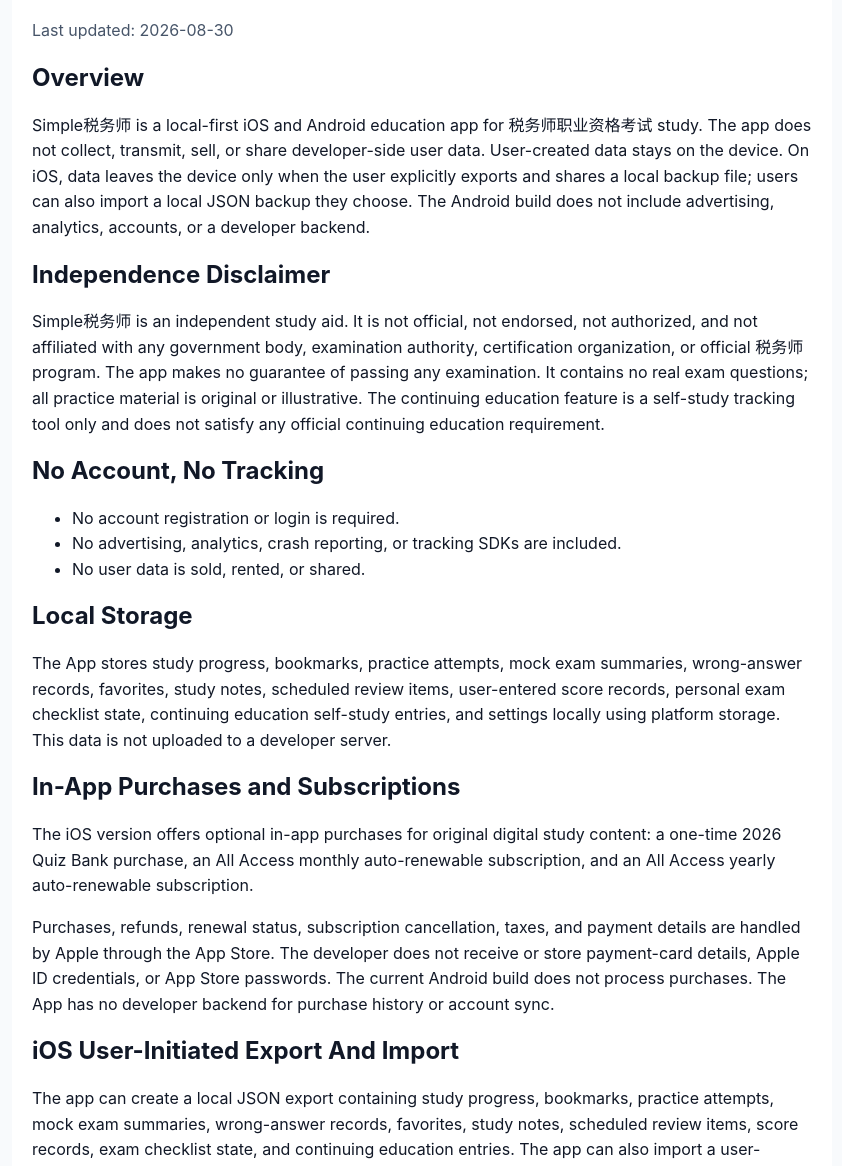
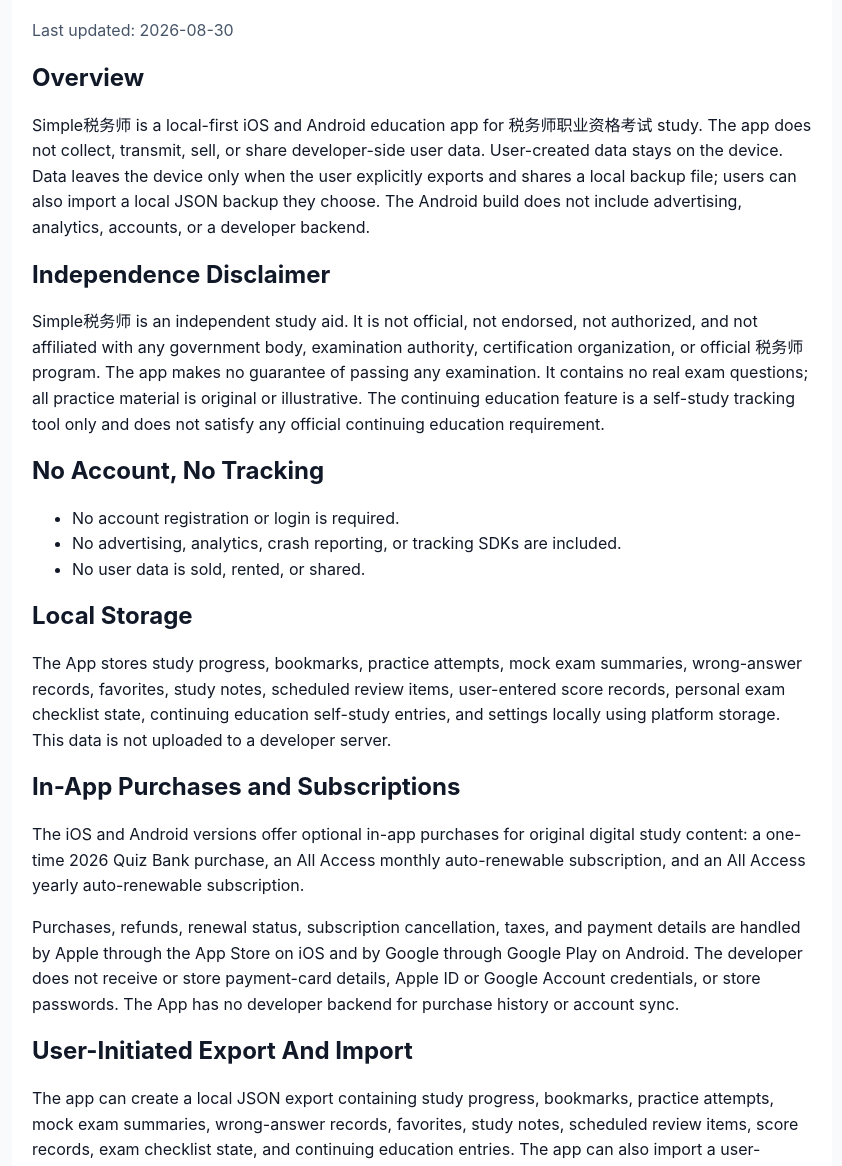
Before and after one commit to williamjiamin/simple-tax-advisor-site, a plain HTML site: page privacy.html in a window 1280 px wide. Shown: the part 127-1293 px from the top of the page, without its empty margins (218-1060 px from the left). Drawn offline with Linux system fonts and the light colour scheme.

Commit message:
Document Android Play Billing

```diff
--- a/privacy.html
+++ b/privacy.html
@@ -26,7 +26,7 @@
     <p class="note">Last updated: 2026-08-30</p>
 
     <h2>Overview</h2>
-    <p>Simple税务师 is a local-first iOS and Android education app for 税务师职业资格考试 study. The app does not collect, transmit, sell, or share developer-side user data. User-created data stays on the device. On iOS, data leaves the device only when the user explicitly exports and shares a local backup file; users can also import a local JSON backup they choose. The Android build does not include advertising, analytics, accounts, or a developer backend.</p>
+    <p>Simple税务师 is a local-first iOS and Android education app for 税务师职业资格考试 study. The app does not collect, transmit, sell, or share developer-side user data. User-created data stays on the device. Data leaves the device only when the user explicitly exports and shares a local backup file; users can also import a local JSON backup they choose. The Android build does not include advertising, analytics, accounts, or a developer backend.</p>
 
     <h2>Independence Disclaimer</h2>
     <p>Simple税务师 is an independent study aid. It is not official, not endorsed, not authorized, and not affiliated with any government body, examination authority, certification organization, or official 税务师 program. The app makes no guarantee of passing any examination. It contains no real exam questions; all practice material is original or illustrative. The continuing education feature is a self-study tracking tool only and does not satisfy any official continuing education requirement.</p>
@@ -42,11 +42,11 @@
     <p>The App stores study progress, bookmarks, practice attempts, mock exam summaries, wrong-answer records, favorites, study notes, scheduled review items, user-entered score records, personal exam checklist state, continuing education self-study entries, and settings locally using platform storage. This data is not uploaded to a developer server.</p>
 
     <h2>In-App Purchases and Subscriptions</h2>
-    <p>The iOS version offers optional in-app purchases for original digital study content: a one-time 2026 Quiz Bank purchase, an All Access monthly auto-renewable subscription, and an All Access yearly auto-renewable subscription.</p>
-    <p>Purchases, refunds, renewal status, subscription cancellation, taxes, and payment details are handled by Apple through the App Store. The developer does not receive or store payment-card details, Apple ID credentials, or App Store passwords. The current Android build does not process purchases. The App has no developer backend for purchase history or account sync.</p>
+    <p>The iOS and Android versions offer optional in-app purchases for original digital study content: a one-time 2026 Quiz Bank purchase, an All Access monthly auto-renewable subscription, and an All Access yearly auto-renewable subscription.</p>
+    <p>Purchases, refunds, renewal status, subscription cancellation, taxes, and payment details are handled by Apple through the App Store on iOS and by Google through Google Play on Android. The developer does not receive or store payment-card details, Apple ID or Google Account credentials, or store passwords. The App has no developer backend for purchase history or account sync.</p>
 
-    <h2>iOS User-Initiated Export And Import</h2>
-    <p>The app can create a local JSON export containing study progress, bookmarks, practice attempts, mock exam summaries, wrong-answer records, favorites, study notes, scheduled review items, score records, exam checklist state, and continuing education entries. The app can also import a user-selected JSON backup on device after preview and confirmation. The app does not upload export or import files automatically. Export files leave the device only if the user chooses a destination in the iOS share sheet.</p>
+    <h2>User-Initiated Export And Import</h2>
+    <p>The app can create a local JSON export containing study progress, bookmarks, practice attempts, mock exam summaries, wrong-answer records, favorites, study notes, scheduled review items, score records, exam checklist state, and continuing education entries. The app can also import a user-selected JSON backup on device after preview and confirmation. The app does not upload export or import files automatically. Export files leave the device only if the user chooses a destination through the platform file picker or share sheet.</p>
 
     <h2>Deleting Data</h2>
     <p>Users can delete locally stored app data with the in-app reset control or by deleting the app from their device.</p>
```
Also changed, not shown: support.html (+2 -2 lines), terms.html (+2 -2 lines).
